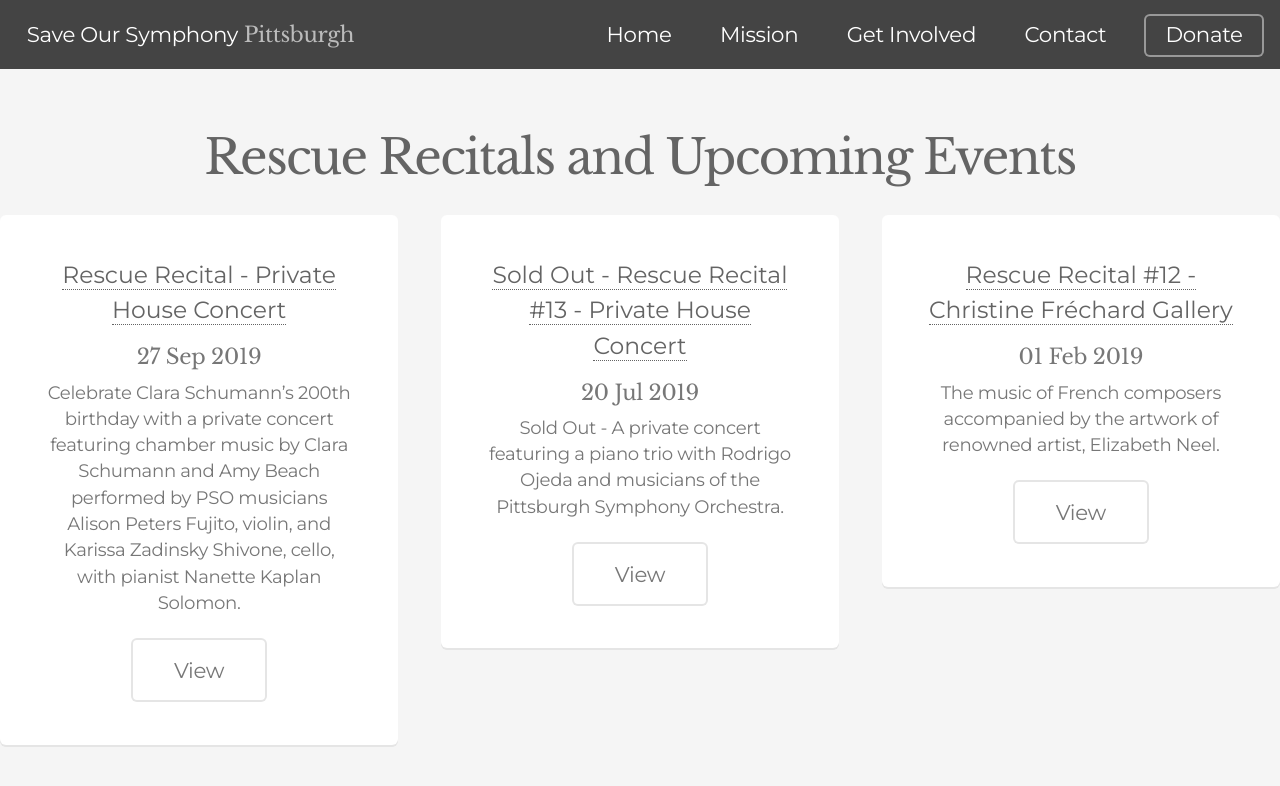
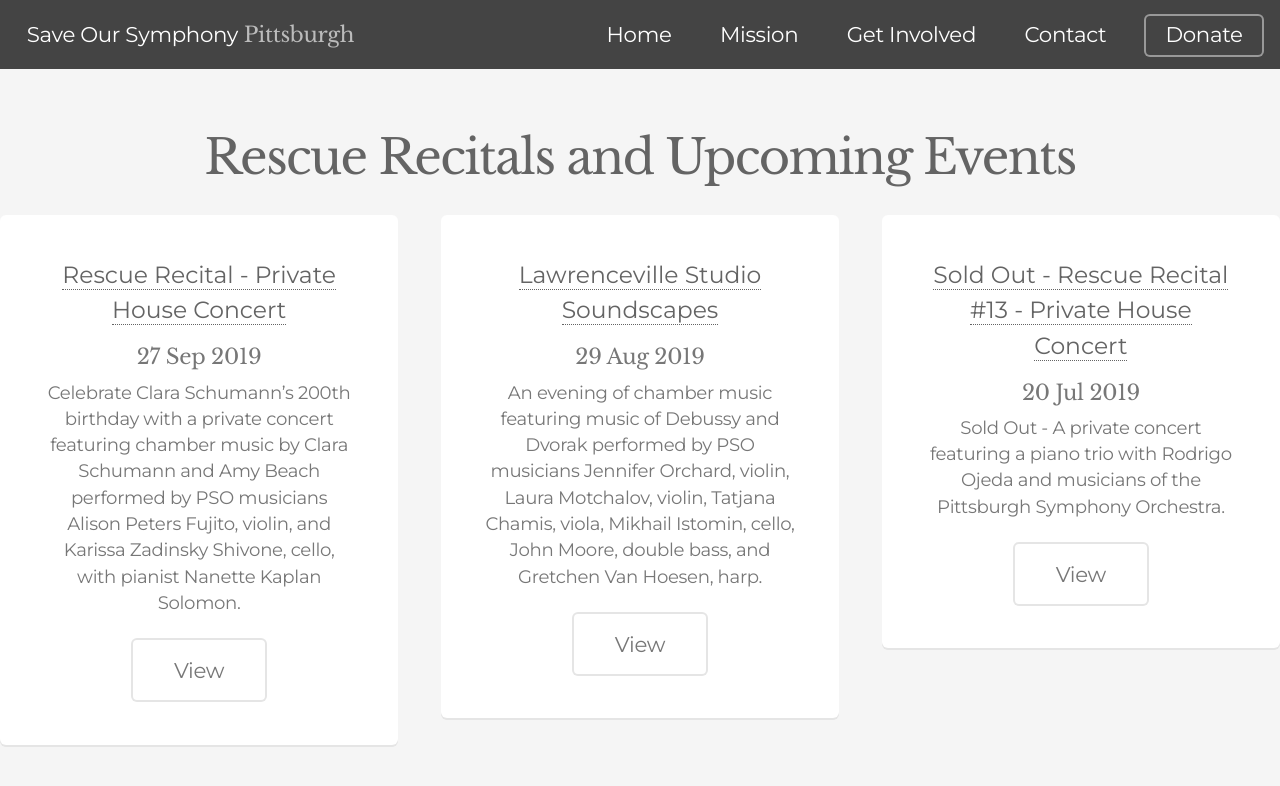
Before and after one commit to daraghbyrne/sospittsburgh, a Jekyll site: the page built from index.md, in a window 1280 px wide and 900 px high, scrolled down 1558 px. Shown: the top 786 px of the window. Built offline with Jekyll 4.4.1, drawn with Linux system fonts in a browser that asks for light colours; nearby versions of some CDN libraries.

Commit message:
Updated Lawrenceville Studio Soundscapes

```diff
--- a/_posts/2019-08-29-lawrenceville-studio-soundscapes.markdown
+++ b/_posts/2019-08-29-lawrenceville-studio-soundscapes.markdown
@@ -1,6 +1,13 @@
 ---
 title: Lawrenceville Studio Soundscapes
 date: 2019-08-29 14:24:00 -04:00
+categories:
+- event
+- events
+tags:
+- recital
+- music
+- performance
 description: An evening of chamber music featuring music of Debussy and Dvorak performed
   by PSO musicians Jennifer Orchard, violin, Laura Motchalov, violin, Tatjana Chamis,
   viola, Mikhail Istomin, cello, John Moore, double bass, and Gretchen Van Hoesen,
```
